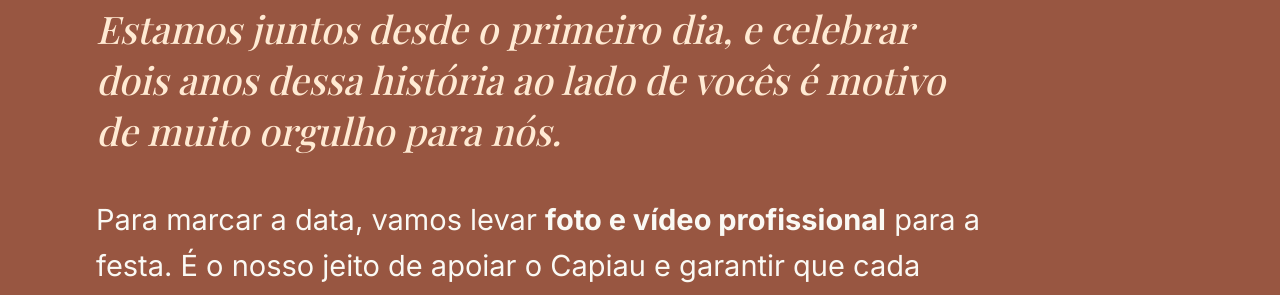
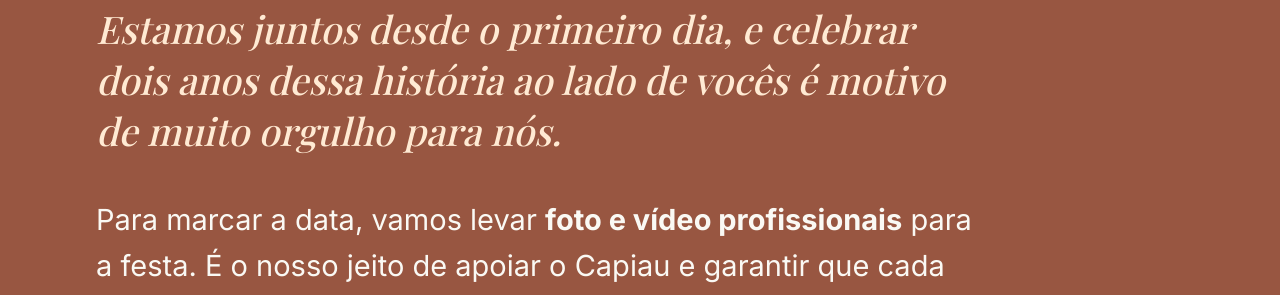
Before and after one commit to adoramktdigital/Ag-ncia-FAZ, a plain HTML site: page avisos/aviso-capiau-2anos-29nov.html in a window 1280 px wide. Shown: the part 505-800 px from the top of the page. Drawn offline with nearby package versions, Linux system fonts and the light colour scheme; a web font is replaced by a local one.

Commit message:
Aviso 2 anos do Capiau: foto e vídeo profissionais
Co-Authored-By: Claude Opus 5.5 <noreply@anthropic.com>
Claude-Session: https://claude.ai/code/session_01NrFLg8teARWCnCwNSxCVA9

```diff
--- a/avisos/aviso-capiau-2anos-29nov.html
+++ b/avisos/aviso-capiau-2anos-29nov.html
@@ -45,7 +45,7 @@ h1.big{font-size:114px;line-height:.98}
   <div class="kicker">2 anos de</div>
   <h1 class="big">Capiau <em>Botequim</em></h1>
   <div class="lead">Estamos juntos desde o primeiro dia, e celebrar dois anos dessa história ao lado de vocês é motivo de muito orgulho para nós.</div>
-  <p>Para marcar a data, vamos levar <b>foto e vídeo profissional</b> para a festa. É o nosso jeito de apoiar o Capiau e garantir que cada momento desse aniversário fique registrado.</p>
+  <p>Para marcar a data, vamos levar <b>foto e vídeo profissionais</b> para a festa. É o nosso jeito de apoiar o Capiau e garantir que cada momento desse aniversário fique registrado.</p>
   <div class="prog">
     <div class="info">
       <div><div class="k">Quando</div><div class="v">Domingo, 29/11</div><div class="s">Das 12h às 16h</div></div>
```
Also changed, not shown: avisos/aviso-capiau-2anos-29nov.png.
